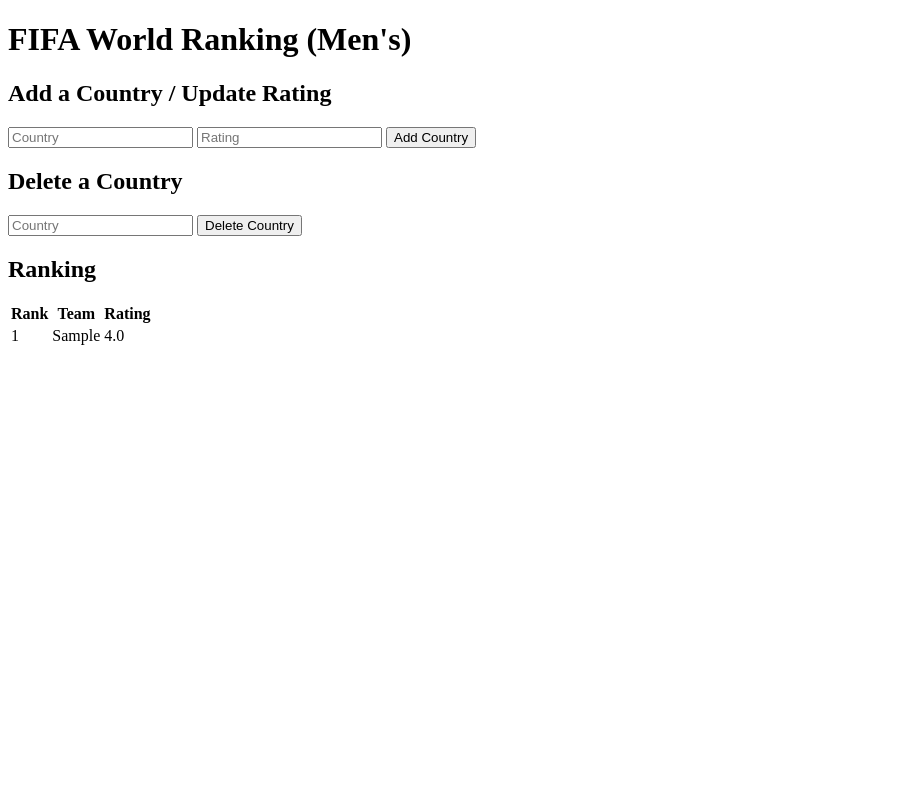
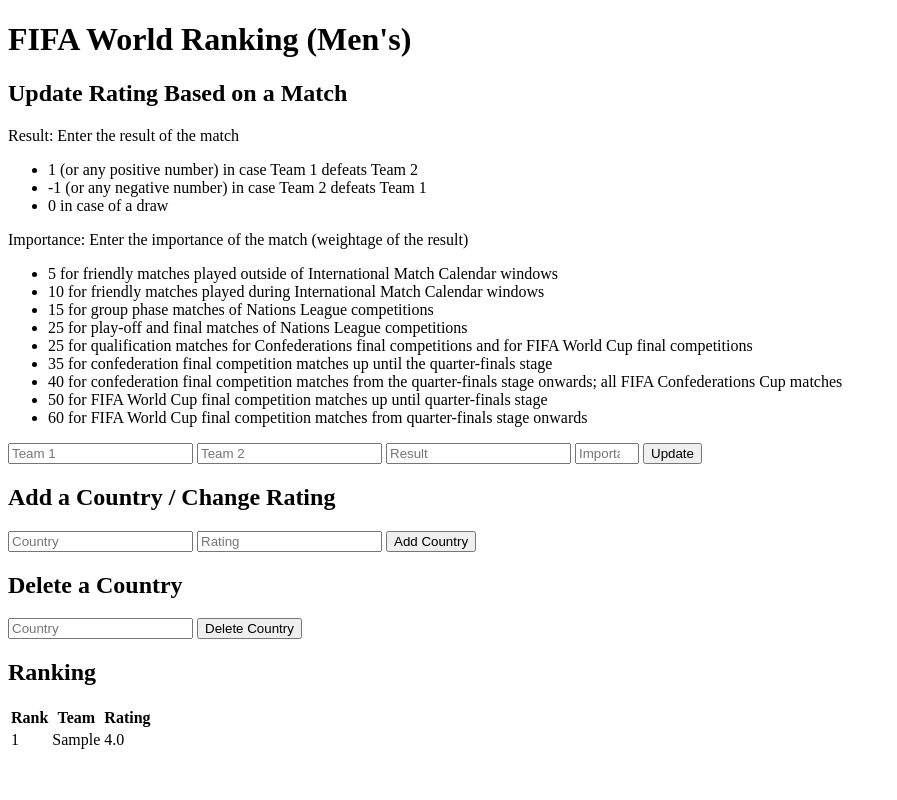
Before and after one commit to Ankit-Saha-2003/FIFA-Rankings, a Flask app: page / in a window 1280 px wide. Shown: the whole page, without its empty margins (0-897 px from the left). Run offline with Flask 2, Linux system fonts and the light colour scheme; tables that the repository leaves empty hold one stand-in row (values such as "Sample post"); parts of the project's set-up code (start-up, migrations or seed data) failed here and were passed over.

Commit message:
Added functionality to update ratings based on the result of a match
- Added a form which takes as inputs two teams, the result  and the importance of match.
- The new ratings are calculated accordingly and updated in the database

```diff
--- a/app.py
+++ b/app.py
@@ -49,6 +49,43 @@
         return render_template('index.html', rows=rows)
 
     else:
+        # Updates rating based on the result of a match
+        # Official formula: https://digitalhub.fifa.com/m/f99da4f73212220/original/edbm045h0udbwkqew35a-pdf.pdf
+        team1 = request.form.get('team1')
+        team2 = request.form.get('team2')
+        result = request.form.get('result')
+        imp = request.form.get('imp')
+        if team1 and team2 and team1.lower() in teams_list and team2.lower() in teams_list and result is not None and imp and team1.lower() != team2.lower():
+            result = int(result)
+            imp = int(imp)
+            with sqlite3.connect('rankings.db') as conn:
+                cur = conn.cursor()
+                cur.execute('SELECT rating FROM rating WHERE team = ?', (team1, ))
+                team1_rating = (cur.fetchall())[0]
+                team1_rating = team1_rating[0]
+                cur.execute('SELECT rating FROM rating WHERE team = ?', (team2, ))
+                team2_rating = (cur.fetchall())[0]
+                team2_rating = team2_rating[0]
+
+                if result > 0:
+                    change = imp * (1 - 1 / (1 + 10**(-(team1_rating - team2_rating) / 600)))
+                    team1_rating += change
+                    team2_rating -= change
+
+                elif result < 0:
+                    change = imp * (1 - 1 / (1 + 10**(-(team2_rating - team1_rating) / 600)))
+                    team1_rating -= change
+                    team2_rating += change
+
+                else:
+                    team1_rating += imp * (0.5 - 1 / (1 + 10**(-(team1_rating - team2_rating) / 600)))
+                    team2_rating += imp * (0.5 - 1 / (1 + 10**(-(team2_rating - team1_rating) / 600)))
+
+                cur.execute('UPDATE rating SET rating = ? WHERE team = ?', (round(team1_rating, 2), team1))
+                conn.commit()
+                cur.execute('UPDATE rating SET rating = ? WHERE team = ?', (round(team2_rating, 2), team2))
+                conn.commit()
+
         # Adds a team to the database
         team = request.form.get('team')
         rating = request.form.get('rating')
@@ -59,7 +96,7 @@
                 conn.commit()
                 teams_list.append(team.lower())
 
-        # Updates the rating of an existing team in the database
+        # Changes the rating of an existing team in the database
         if team and rating and team.lower() in teams_list:
             with sqlite3.connect('rankings.db') as conn:
                 cur = conn.cursor()
--- a/templates/index.html
+++ b/templates/index.html
@@ -9,14 +9,44 @@
             <h1>FIFA World Ranking (Men's)</h1>
         </div>
         <div>
-            <h2>Add a Country / Update Rating</h2>
+            <h2>Update Rating Based on a Match</h2>
+
+            Result: Enter the result of the match
+            <ul>
+                <li>1 (or any positive number) in case Team 1 defeats Team 2</li>
+                <li>-1 (or any negative number) in case Team 2 defeats Team 1</li>
+                <li>0 in case of a draw</li>
+            </ul>
+
+            Importance: Enter the importance of the match (weightage of the result)
+            <ul>
+                <li>5 for friendly matches played outside of International Match Calendar windows</li>
+                <li>10 for friendly matches played during International Match Calendar windows</li>
+                <li>15 for group phase matches of Nations League competitions</li>
+                <li>25 for play-off and final matches of Nations League competitions</li>
+                <li>25 for qualification matches for Confederations final competitions and for FIFA World Cup final competitions</li>
+                <li>35 for confederation final competition matches up until the quarter-finals stage</li>
+                <li>40 for confederation final competition matches from the quarter-finals stage onwards; all FIFA Confederations Cup matches</li>
+                <li>50 for FIFA World Cup final competition matches up until quarter-finals stage</li>
+                <li>60 for FIFA World Cup final competition matches from quarter-finals stage onwards</li>
+            </ul>
+
+            <form action="/" method="post">
+                <input autocomplete="off" name="team1" placeholder="Team 1" type="text">
+                <input autocomplete="off" name="team2" placeholder="Team 2" type="text">
+                <input autocomplete="off" name="result" placeholder="Result" type="number">
+                <input autocomplete="off" name="imp" placeholder="Importance" type="number" min="0" max="100">
+                <input type="submit" value="Update">
+            </form>
+        </div>
+        <div>
+            <h2>Add a Country / Change Rating</h2>
             <form action="/" method="post">
                 <input autocomplete="off" name="team" placeholder="Country" type="text">
                 <input autocomplete="off" name="rating" placeholder="Rating" type="number" step="0.01">
                 <input type="submit" value="Add Country">
             </form>
         </div>
-
         <div>
             <h2>Delete a Country</h2>
             <form action="/" method="post">
@@ -24,7 +54,6 @@
                 <input type="submit" value="Delete Country">
             </form>
         </div>
-
         <div>
             <h2>Ranking</h2>
             <table>
```
Also changed, not shown: rankings.db.
